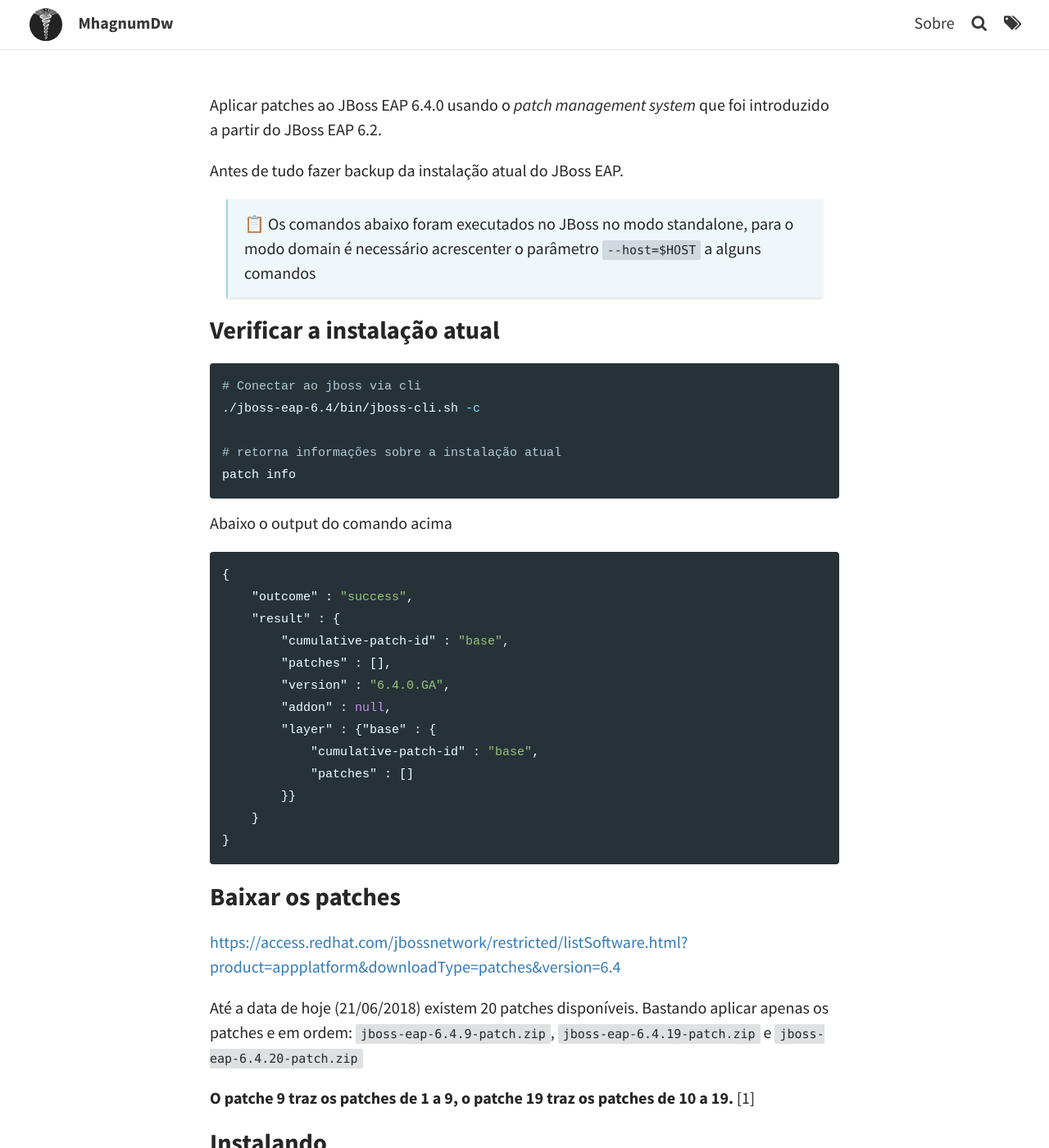
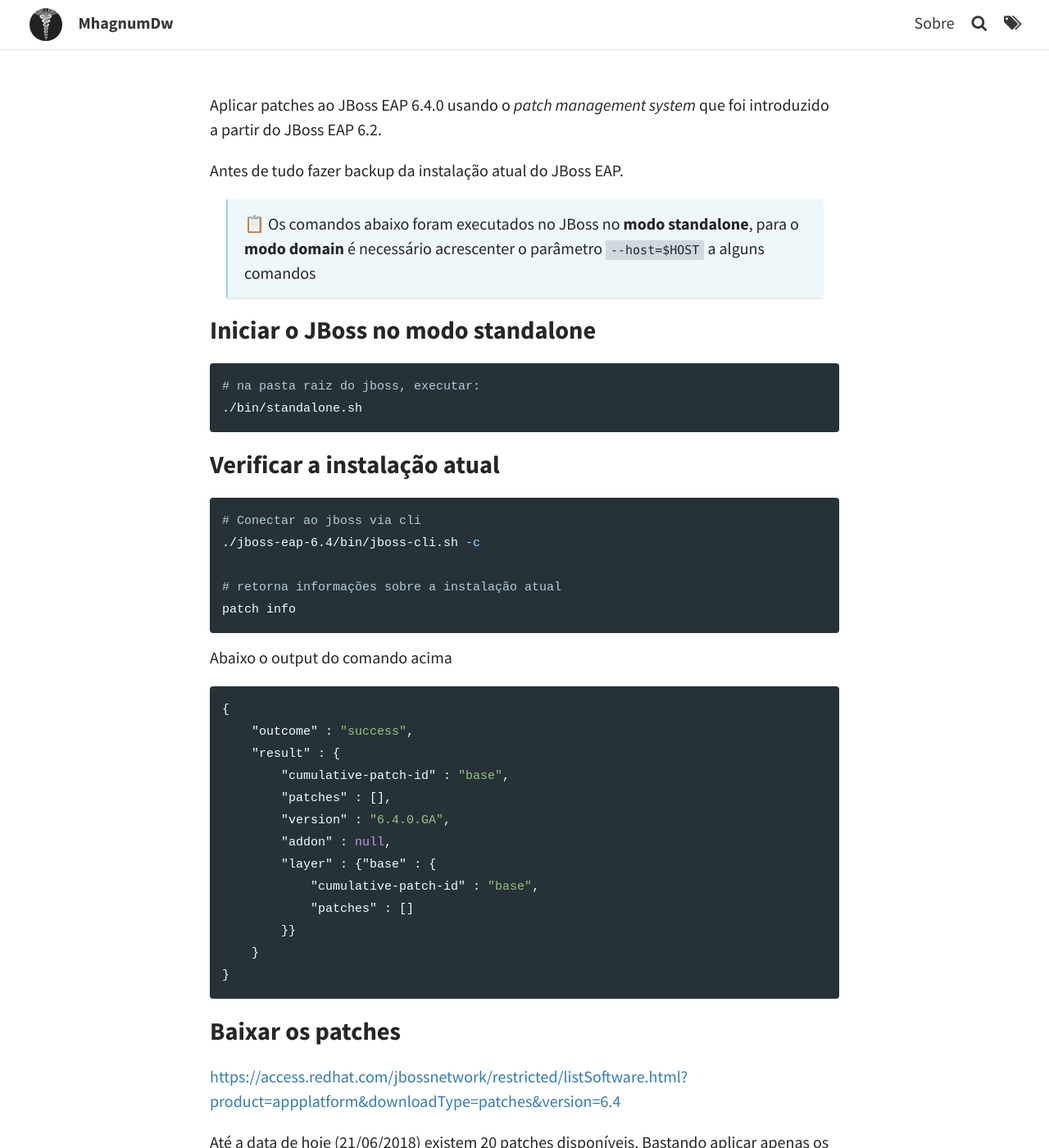
Before and after one commit to mhagnumdw/mhagnumdw.github.io, a Jekyll site: the page built from _posts/2018-06-21-jboss-eap-6-4-0-atualizar-para-6-4-20-patches.markdown, in a window 1280 px wide and 1400 px high, scrolled down 347 px. Shown: the whole window at 82% size. Built offline with Jekyll 4.4.1, drawn with Linux system fonts in a browser that asks for light colours; comment, search, counter and statistics services are not loaded; some of the changed text lies outside the part shown.

Commit message:
update post: JBoss EAP 6.4.0: atualizar para 6.4.20 (patches)

````diff
--- a/_posts/2018-06-21-jboss-eap-6-4-0-atualizar-para-6-4-20-patches.markdown
+++ b/_posts/2018-06-21-jboss-eap-6-4-0-atualizar-para-6-4-20-patches.markdown
@@ -19,7 +19,14 @@ Aplicar patches ao JBoss EAP 6.4.0 usando o _patch management system_ que foi in
 
 Antes de tudo fazer backup da instalação atual do JBoss EAP.
 
-> 📋 Os comandos abaixo foram executados no JBoss no modo standalone, para o modo domain é necessário acrescenter o parâmetro `--host=$HOST` a alguns comandos
+> 📋 Os comandos abaixo foram executados no JBoss no **modo standalone**, para o **modo domain** é necessário acrescenter o parâmetro `--host=$HOST` a alguns comandos
+
+## Iniciar o JBoss no modo standalone
+
+```shell
+# na pasta raiz do jboss, executar:
+./bin/standalone.sh
+```
 
 ## Verificar a instalação atual
 
@@ -55,7 +62,7 @@ Abaixo o output do comando acima
 
 Até a data de hoje (21/06/2018) existem 20 patches disponíveis. Bastando aplicar apenas os patches e em ordem: `jboss-eap-6.4.9-patch.zip`, `jboss-eap-6.4.19-patch.zip` e `jboss-eap-6.4.20-patch.zip`
 
-**O patche 9 traz os patches de 1 a 9, o patche 19 traz os patches de 10 a 19.** [1]
+**O patche 9 traz os patches de 1 a 9, o patche 19 traz os patches de 10 a 19.** [1] É possível ver por exemplo, que dentro do zip `jboss-eap-6.4.9-patch.zip`, existem os arquivos de patch de 1 a 9.
 
 ## Instalando
 
@@ -91,3 +98,5 @@ patch info
 
 - <https://access.redhat.com/articles/2605021>
 - <https://access.redhat.com/documentation/en-us/red_hat_jboss_enterprise_application_platform/6.4/html-single/installation_guide/#sect-Patching_a_ZipInstaller_Installation>
+- <https://access.redhat.com/articles/5046061>
+- <https://access.redhat.com/articles/2605021>
````
